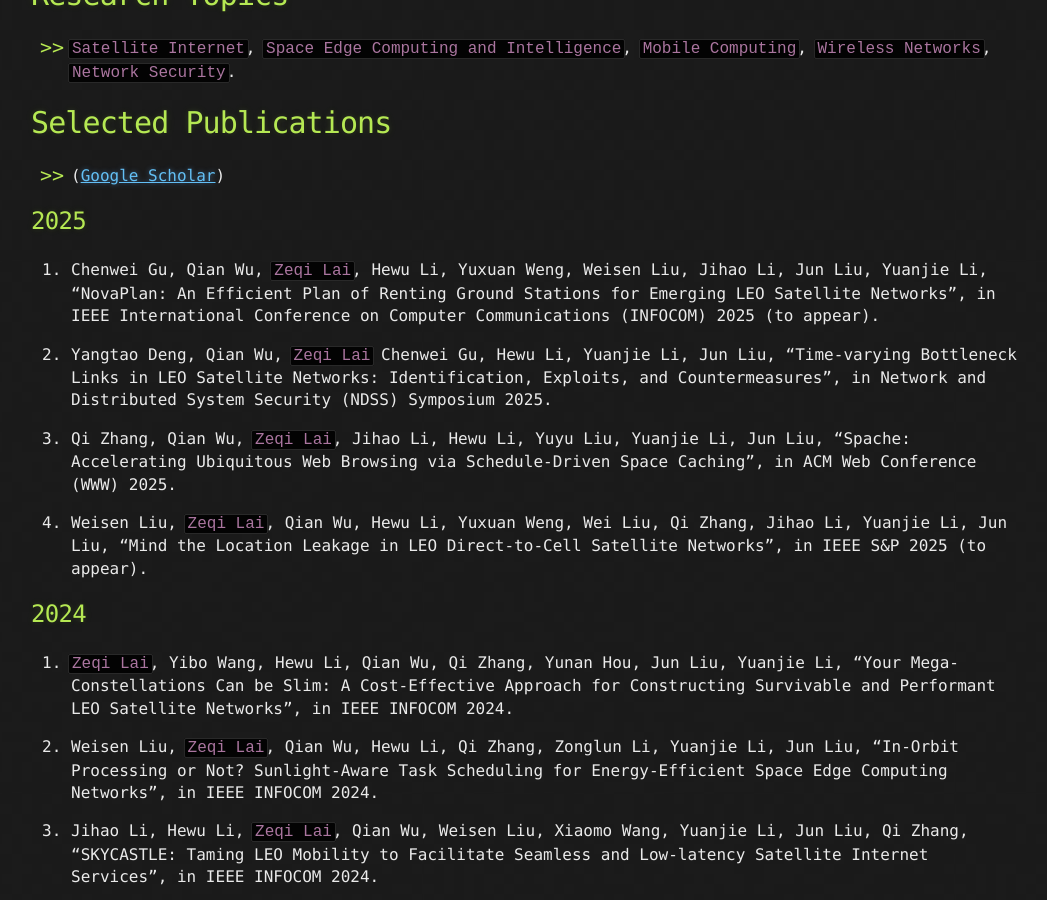
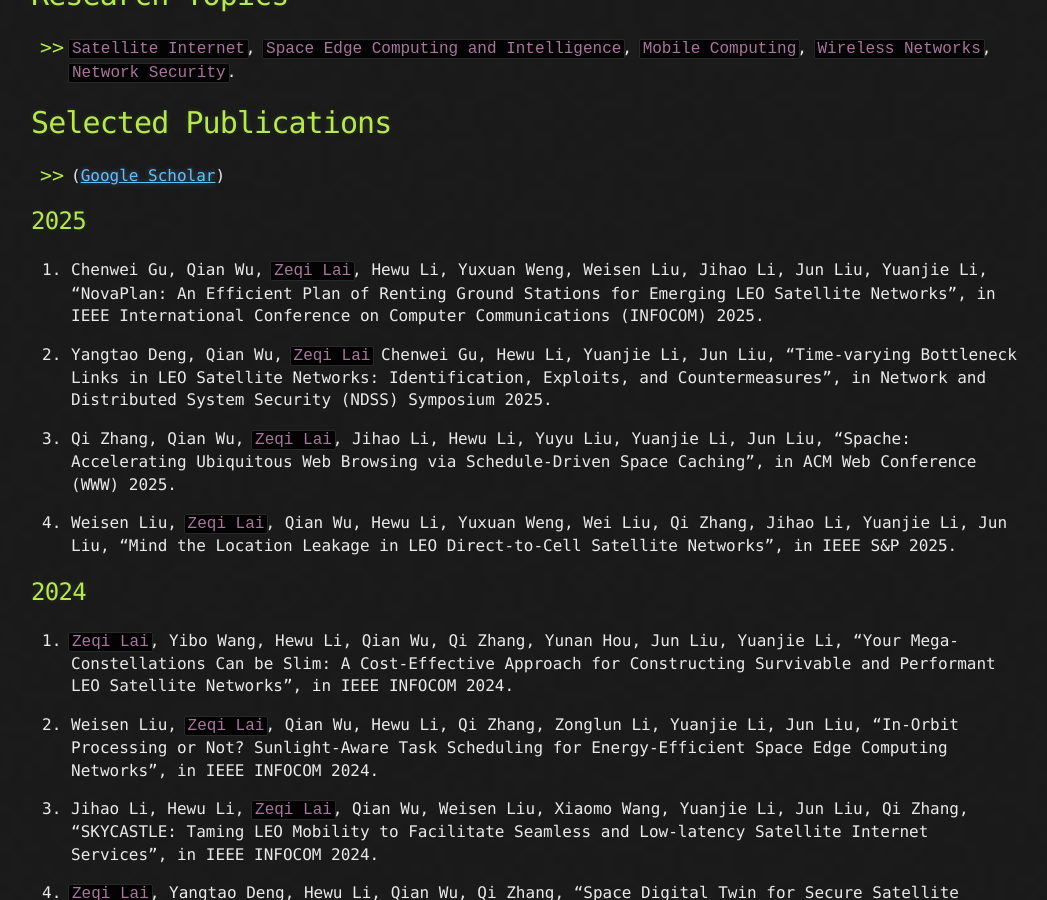
Before and after one commit to lzq8272587/lzq8272587.github.io, a Jekyll site: the page built from index.md, in a window 1280 px wide and 900 px high, scrolled down 1335 px. Shown: the whole window, without its empty margins (109-1156 px from the left). Built offline with Jekyll 4.4.1, drawn with Linux system fonts in a browser that asks for light colours; our own code applies the rules of GitHub Pages for plain Markdown files; some of the changed text lies outside the part shown.

Commit message:
Homepage updated.

```diff
--- a/_config.yml
+++ b/_config.yml
@@ -1,3 +1,3 @@
 theme: jekyll-theme-hacker
 title: ZeqiLai's Home Page
-description: Assistant Researcher@Institute for Network Sciences and Cyberspace, Tsinghua University \n (zeqilai@tsinghua.edu.cn)
+description: Associate Researcher@Institute for Network Sciences and Cyberspace, Tsinghua University \n (zeqilai@tsinghua.edu.cn)
--- a/index.md
+++ b/index.md
@@ -27,13 +27,13 @@ Working at Tencent and building a useful and impactful system is a great memory
 
 ##  2025
 
-1. Chenwei Gu, Qian Wu, `Zeqi Lai`, Hewu Li, Yuxuan Weng, Weisen Liu, Jihao Li, Jun Liu, Yuanjie Li, "NovaPlan: An Efficient Plan of Renting Ground Stations for Emerging LEO Satellite Networks", in IEEE International Conference on Computer Communications (INFOCOM) 2025 (to appear).
+1. Chenwei Gu, Qian Wu, `Zeqi Lai`, Hewu Li, Yuxuan Weng, Weisen Liu, Jihao Li, Jun Liu, Yuanjie Li, "NovaPlan: An Efficient Plan of Renting Ground Stations for Emerging LEO Satellite Networks", in IEEE International Conference on Computer Communications (INFOCOM) 2025.
 
 2. Yangtao Deng, Qian Wu, `Zeqi Lai` Chenwei Gu, Hewu Li, Yuanjie Li, Jun Liu, "Time-varying Bottleneck Links in LEO Satellite Networks: Identification, Exploits, and Countermeasures", in Network and Distributed System Security (NDSS) Symposium 2025.
 
 3. Qi Zhang, Qian Wu, `Zeqi Lai`, Jihao Li, Hewu Li, Yuyu Liu, Yuanjie Li, Jun Liu, "Spache: Accelerating Ubiquitous Web Browsing via Schedule-Driven Space Caching", in ACM Web Conference (WWW) 2025.
 
-4. Weisen Liu, `Zeqi Lai`, Qian Wu, Hewu Li, Yuxuan Weng, Wei Liu, Qi Zhang, Jihao Li, Yuanjie Li, Jun Liu, "Mind the Location Leakage in LEO Direct-to-Cell Satellite Networks", in IEEE S&P 2025 (to appear).
+4. Weisen Liu, `Zeqi Lai`, Qian Wu, Hewu Li, Yuxuan Weng, Wei Liu, Qi Zhang, Jihao Li, Yuanjie Li, Jun Liu, "Mind the Location Leakage in LEO Direct-to-Cell Satellite Networks", in IEEE S&P 2025.
 
 
 ##  2024
```
